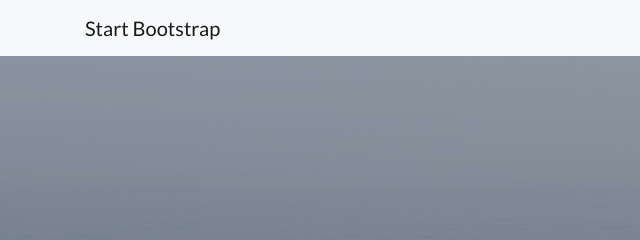
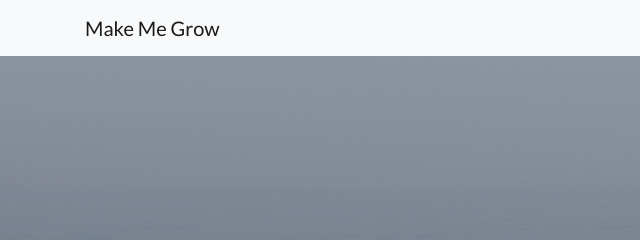
Before and after one commit to Romaricc/export, a website: page index.html in a window 1280 px wide. Shown: the top 240 px of the page, 0-640 px from the left. Drawn offline with Linux system fonts and the light colour scheme.

Commit message:
Titre-Logo

```diff
--- a/index.html
+++ b/index.html
@@ -28,7 +28,7 @@
     <!-- Navigation -->
     <nav class="navbar navbar-light bg-light static-top">
       <div class="container">
-        <a class="navbar-brand" href="#">Start Bootstrap</a>
+        <a class="navbar-brand" href="#">Make Me Grow</a>
         <a class="btn btn-primary" href="#">Sign In</a>
       </div>
     </nav>
```
